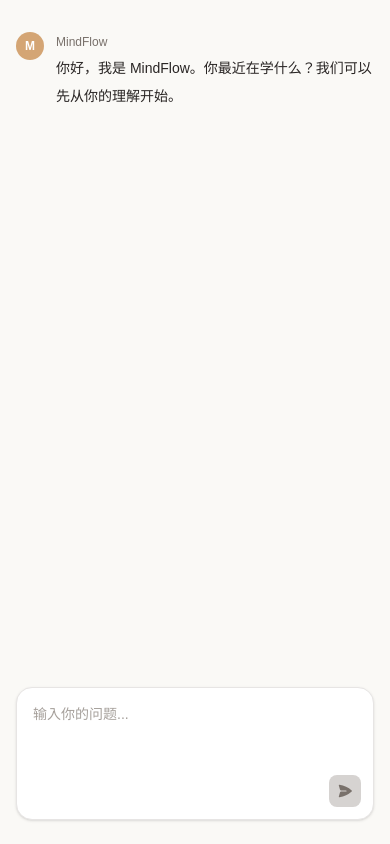
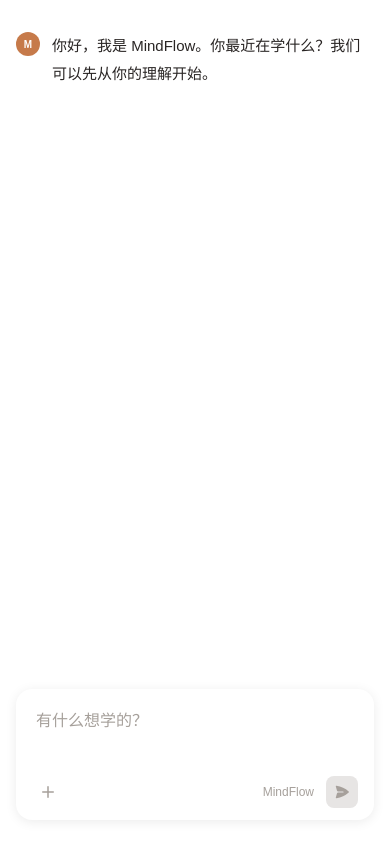
Before and after one commit to nothasson/MindFlow, a Next.js app in the folder frontend/: page / in a window 390 px wide. Built offline with nearby package versions, Linux system fonts and the light colour scheme; no server answers.

Commit message:
feat: 精确对齐 claude.ai 首屏布局
米白背景 #EEECE2、居中衬线标题 + 装饰图标、白底圆角输入框带底栏、
无侧栏首屏、无边框消息排列，完全参照 claude.ai 截图还原。

```diff
--- a/frontend/src/app/layout.tsx
+++ b/frontend/src/app/layout.tsx
@@ -24,10 +24,10 @@ export default function RootLayout({
 }>) {
   return (
     <html
-      lang="en"
+      lang="zh"
       className={`${geistSans.variable} ${geistMono.variable} h-full antialiased`}
     >
-      <body className="min-h-full flex flex-col">{children}</body>
+      <body className="h-full bg-[#EEECE2]">{children}</body>
     </html>
   );
 }
--- a/frontend/src/app/page.tsx
+++ b/frontend/src/app/page.tsx
@@ -2,30 +2,38 @@
 
 import { ChatInput } from "@/components/chat/ChatInput";
 import { MessageList } from "@/components/chat/MessageList";
-import { AppShell } from "@/components/layout/AppShell";
-import { Sidebar } from "@/components/layout/Sidebar";
 import { useChat } from "@/hooks/useChat";
 
 export default function Home() {
   const { messages, isLoading, error, sendMessage } = useChat();
 
+  const hasMessages = messages.length > 0;
+
   return (
-    <AppShell sidebar={<Sidebar />}>
-      <div className="flex flex-1 flex-col">
-        {messages.length === 0 ? (
+    <div className="flex h-full flex-col">
+      {!hasMessages ? (
+        /* 空态：居中标题 + 输入框，对齐 claude.ai 首屏 */
         <div className="flex flex-1 flex-col items-center justify-center px-4">
-            <h2 className="mb-2 text-2xl font-semibold text-stone-800">
-              有什么想学的？
-            </h2>
-            <p className="mb-8 max-w-md text-center text-sm text-stone-500">
-              输入你的问题，我会通过提问引导你一步步理解。
-            </p>
+          <div className="mb-8 flex items-center gap-3">
+            <span className="text-3xl text-[#C67A4A]">✺</span>
+            <h1
+              className="text-4xl tracking-tight text-stone-800 sm:text-5xl"
+              style={{ fontFamily: "Georgia, 'Times New Roman', serif" }}
+            >
+              MindFlow
+            </h1>
+          </div>
+
+          <div className="w-full max-w-2xl">
+            <ChatInput isLoading={isLoading} onSend={sendMessage} />
+          </div>
         </div>
       ) : (
+        /* 有消息态：对话列表 + 底部输入 */
+        <>
           <div className="flex-1 overflow-hidden">
             <MessageList messages={messages} isLoading={isLoading} />
           </div>
-        )}
 
           {error ? (
             <div className="mx-auto max-w-3xl px-4">
@@ -38,7 +46,8 @@ export default function Home() {
           <div className="mx-auto w-full max-w-3xl px-4 pb-6 pt-2">
             <ChatInput isLoading={isLoading} onSend={sendMessage} />
           </div>
+        </>
+      )}
     </div>
-    </AppShell>
   );
 }
--- a/frontend/src/components/chat/ChatInput.tsx
+++ b/frontend/src/components/chat/ChatInput.tsx
@@ -1,6 +1,6 @@
 "use client";
 
-import { FormEvent, useState } from "react";
+import { FormEvent, useState, KeyboardEvent } from "react";
 
 interface ChatInputProps {
   isLoading: boolean;
@@ -12,12 +12,19 @@ export function ChatInput({ isLoading, onSend }: ChatInputProps) {
 
   const handleSubmit = async (event: FormEvent<HTMLFormElement>) => {
     event.preventDefault();
+    await submit();
+  };
 
+  const handleKeyDown = (event: KeyboardEvent<HTMLTextAreaElement>) => {
+    if (event.key === "Enter" && !event.shiftKey) {
+      event.preventDefault();
+      submit();
+    }
+  };
+
+  const submit = async () => {
     const content = value.trim();
-    if (!content || isLoading) {
-      return;
-    }
-
+    if (!content || isLoading) return;
     setValue("");
     await onSend(content);
   };
@@ -25,30 +32,48 @@ export function ChatInput({ isLoading, onSend }: ChatInputProps) {
   return (
     <form
       onSubmit={handleSubmit}
-      className="relative rounded-2xl border border-stone-200 bg-white shadow-sm transition focus-within:border-stone-400 focus-within:shadow-md"
+      className="relative rounded-2xl bg-white shadow-[0_2px_12px_rgba(0,0,0,0.08)]"
     >
       <textarea
         value={value}
         onChange={(event) => setValue(event.target.value)}
-        placeholder="输入你的问题..."
-        rows={3}
-        className="w-full resize-none rounded-2xl bg-transparent px-4 pb-12 pt-4 text-sm text-stone-800 outline-none placeholder:text-stone-400"
+        onKeyDown={handleKeyDown}
+        placeholder="有什么想学的？"
+        rows={2}
+        className="w-full resize-none rounded-2xl bg-transparent px-5 pb-14 pt-5 text-base text-stone-800 outline-none placeholder:text-stone-400"
       />
-      <div className="absolute bottom-3 right-3 flex items-center gap-2">
+      <div className="absolute bottom-3 left-4 right-4 flex items-center justify-between">
         <button
-          type="submit"
-          disabled={isLoading || !value.trim()}
-          className="flex h-8 w-8 items-center justify-center rounded-lg bg-stone-800 text-white transition hover:bg-stone-700 disabled:bg-stone-300 disabled:text-stone-500"
+          type="button"
+          className="flex h-8 w-8 items-center justify-center rounded-lg text-stone-400 transition hover:bg-stone-100 hover:text-stone-600"
         >
           <svg
             xmlns="http://www.w3.org/2000/svg"
             viewBox="0 0 20 20"
             fill="currentColor"
-            className="h-4 w-4"
+            className="h-5 w-5"
           >
-            <path d="M3.105 2.288a.75.75 0 0 0-.826.95l1.414 4.926A1.5 1.5 0 0 0 5.135 9.25h6.115a.75.75 0 0 1 0 1.5H5.135a1.5 1.5 0 0 0-1.442 1.086l-1.414 4.926a.75.75 0 0 0 .826.95 28.897 28.897 0 0 0 15.293-7.155.75.75 0 0 0 0-1.114A28.897 28.897 0 0 0 3.105 2.288Z" />
+            <path d="M10.75 4.75a.75.75 0 0 0-1.5 0v4.5h-4.5a.75.75 0 0 0 0 1.5h4.5v4.5a.75.75 0 0 0 1.5 0v-4.5h4.5a.75.75 0 0 0 0-1.5h-4.5v-4.5Z" />
           </svg>
         </button>
+
+        <div className="flex items-center gap-3">
+          <span className="text-xs text-stone-400">MindFlow</span>
+          <button
+            type="submit"
+            disabled={isLoading || !value.trim()}
+            className="flex h-8 w-8 items-center justify-center rounded-lg bg-stone-800 text-white transition hover:bg-stone-700 disabled:bg-stone-200 disabled:text-stone-400"
+          >
+            <svg
+              xmlns="http://www.w3.org/2000/svg"
+              viewBox="0 0 20 20"
+              fill="currentColor"
+              className="h-4 w-4"
+            >
+              <path d="M3.105 2.288a.75.75 0 0 0-.826.95l1.414 4.926A1.5 1.5 0 0 0 5.135 9.25h6.115a.75.75 0 0 1 0 1.5H5.135a1.5 1.5 0 0 0-1.442 1.086l-1.414 4.926a.75.75 0 0 0 .826.95 28.897 28.897 0 0 0 15.293-7.155.75.75 0 0 0 0-1.114A28.897 28.897 0 0 0 3.105 2.288Z" />
+            </svg>
+          </button>
+        </div>
       </div>
     </form>
   );
--- a/frontend/src/components/chat/MessageBubble.tsx
+++ b/frontend/src/components/chat/MessageBubble.tsx
@@ -10,19 +10,16 @@ export function MessageBubble({ message }: MessageBubbleProps) {
   return (
     <div className="flex gap-3">
       <div
-        className={`flex h-7 w-7 shrink-0 items-center justify-center rounded-full text-xs font-semibold text-white ${
-          isAssistant ? "bg-[#D4A574]" : "bg-stone-600"
+        className={`flex h-6 w-6 shrink-0 items-center justify-center rounded-full text-[10px] font-bold text-white ${
+          isAssistant ? "bg-[#C67A4A]" : "bg-stone-500"
         }`}
       >
         {isAssistant ? "M" : "U"}
       </div>
-      <div className="min-w-0 flex-1 pt-0.5">
-        <div className="mb-1 text-xs font-medium text-stone-500">
-          {isAssistant ? "MindFlow" : "你"}
-        </div>
-        <div className="text-sm leading-7 text-stone-800">
-          <p className="whitespace-pre-wrap">{message.content}</p>
-        </div>
+      <div className="min-w-0 flex-1">
+        <p className="whitespace-pre-wrap text-[15px] leading-7 text-stone-800">
+          {message.content}
+        </p>
       </div>
     </div>
   );
--- a/frontend/src/components/chat/MessageList.tsx
+++ b/frontend/src/components/chat/MessageList.tsx
@@ -29,10 +29,10 @@ export function MessageList({ messages, isLoading }: MessageListProps) {
 
         {isLoading ? (
           <div className="flex gap-3">
-            <div className="flex h-7 w-7 shrink-0 items-center justify-center rounded-full bg-[#D4A574] text-xs font-semibold text-white">
+            <div className="flex h-6 w-6 shrink-0 items-center justify-center rounded-full bg-[#C67A4A] text-[10px] font-bold text-white">
               M
             </div>
-            <div className="pt-1 text-sm text-stone-500">思考中...</div>
+            <div className="pt-0.5 text-sm text-stone-400">思考中...</div>
           </div>
         ) : null}
 
```
Lines whose indentation alone changed are shown as unchanged.
